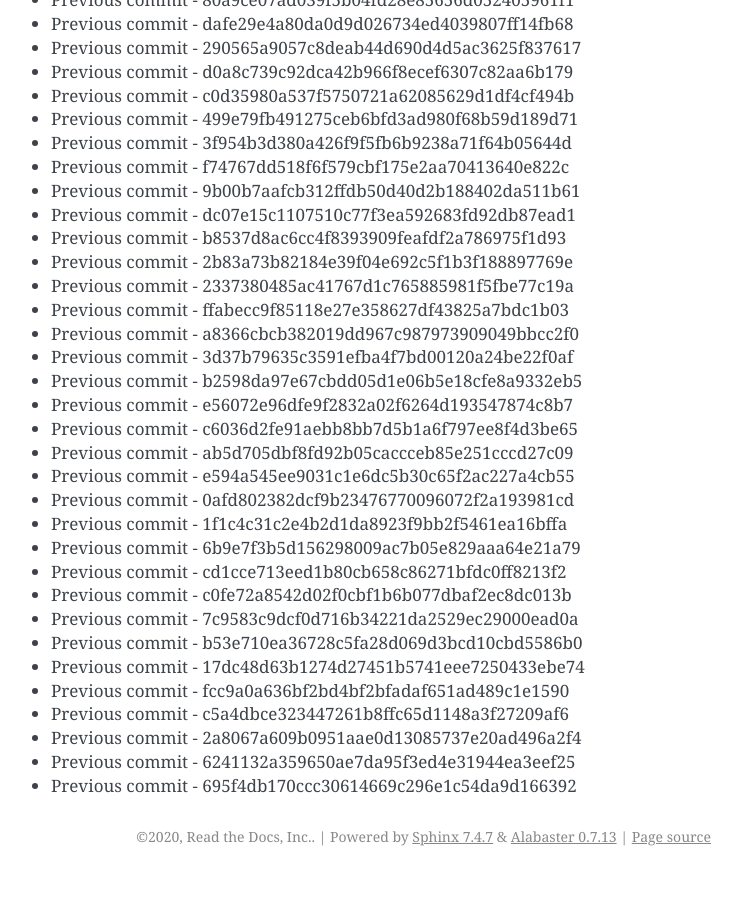
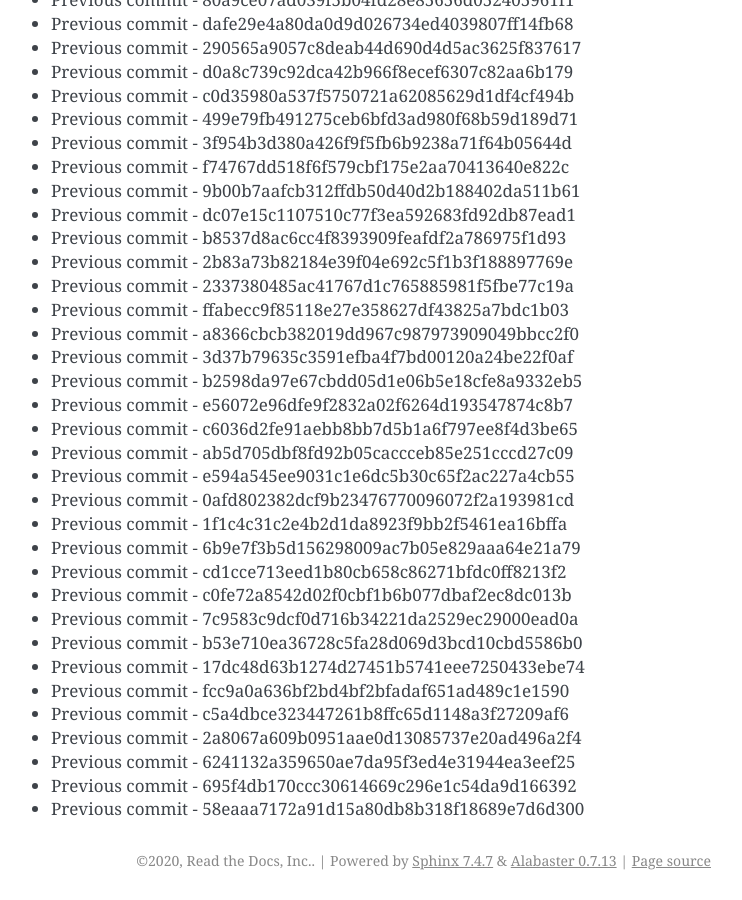
Before and after one commit to readthedocs/rtd-git-stresstest, a Sphinx documentation site: the page built from docs/updates.rst, in a window 1280 px wide and 900 px high, scrolled down 97675 px. Shown: the whole window, without its empty margins (399-1141 px from the left). Built offline with Sphinx 7.4.7, drawn with Linux system fonts in a browser that asks for light colours; before the commit the page ends 98551 px from its top, so only the background shows below that.

Commit message:
Generating commit from previous: 58eaaa7172a91d15a80db8b318f18689e7d6d300

```diff
--- a/docs/updates.rst
+++ b/docs/updates.rst
@@ -4136,3 +4136,4 @@ It can be tested for any performance characteristics.
 * Previous commit - 2a8067a609b0951aae0d13085737e20ad496a2f4
 * Previous commit - 6241132a359650ae7da95f3ed4e31944ea3eef25
 * Previous commit - 695f4db170ccc30614669c296e1c54da9d166392
+* Previous commit - 58eaaa7172a91d15a80db8b318f18689e7d6d300
```
